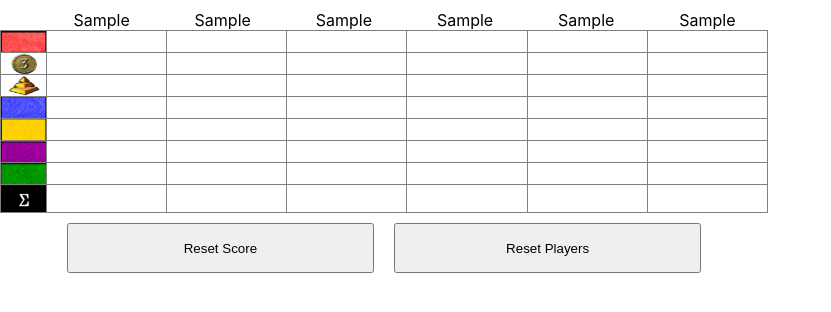
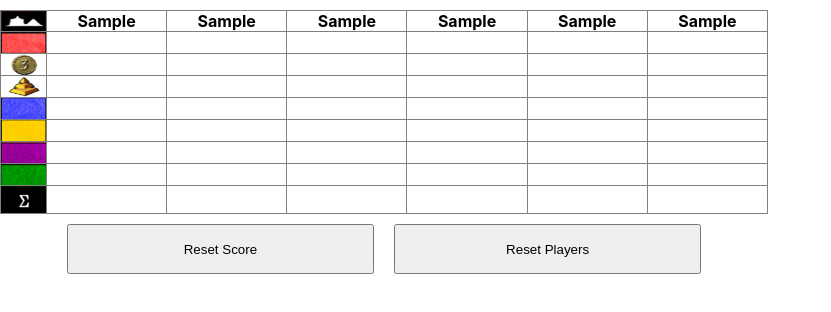
Before and after one commit to AdrGeorgescu/7wonders_old, a React (Create React App) app: page / in a window 1280 px wide. Both pictures are taken after typing "Sample", "Sample", "Sample", "Sample", "Sample", "Sample" into the empty fields and a click on the button "Save". Shown: the top 312 px of the page, without its empty margins (0-831 px from the left). Built offline with nearby package versions, Linux system fonts and the light colour scheme.

Commit message:
Make table header sticky and revert some changes.

```diff
--- a/src/App.css
+++ b/src/App.css
@@ -127,13 +127,8 @@ textarea:focus, input:focus{
   }
 }
 
-.playerName {
-  float: left;
+th {
+  position: sticky;
+  top: 0px;
+  background: white;
 }
-
-.playersContaier {
-  margin-left: 41px;
-  position: -webkit-sticky; /* Safari */
-  position: sticky;
-  top: 0;
-}
--- a/src/App.js
+++ b/src/App.js
@@ -83,18 +83,15 @@ class App extends Component {
       )
     }
 
-    const windowWidth = window.innerWidth > 768 ? 768 : window.innerWidth;
-    const playerWidth = ((windowWidth - 41) / this.state.players.length);
-
-    const renderPlayerNmaes =
-        <div className="playersContaier">
-          { this.state.players.map(player => <div key={player} className="playerName" style={{width: `${playerWidth}px` }}>{player}</div>) }
-        </div>;
-
     return (
       <div className="App">
-        {renderPlayerNmaes}
         <table border="1" cellPadding="0" cellSpacing="0">
+          <thead>
+            <tr>
+              <th className="playerImage" />
+              { this.state.players.map(player => <th key={player}>{player}</th>) }
+            </tr>
+          </thead>
           <tbody>
             {
               this.state.categories.map((category) => (
@@ -115,8 +112,8 @@ class App extends Component {
               ))
             }
             <tr>
-              <td className="totalPoints" />
-              { this.state.players.map(player => <td key={player} id={`${player}Score`} className="playerScore" />) }
+            <td className="totalPoints"></td>
+              { this.state.players.map(player => <td key={player} id={`${player}Score`} className="playerScore"></td>) }
             </tr>
           </tbody>
         </table>
```
